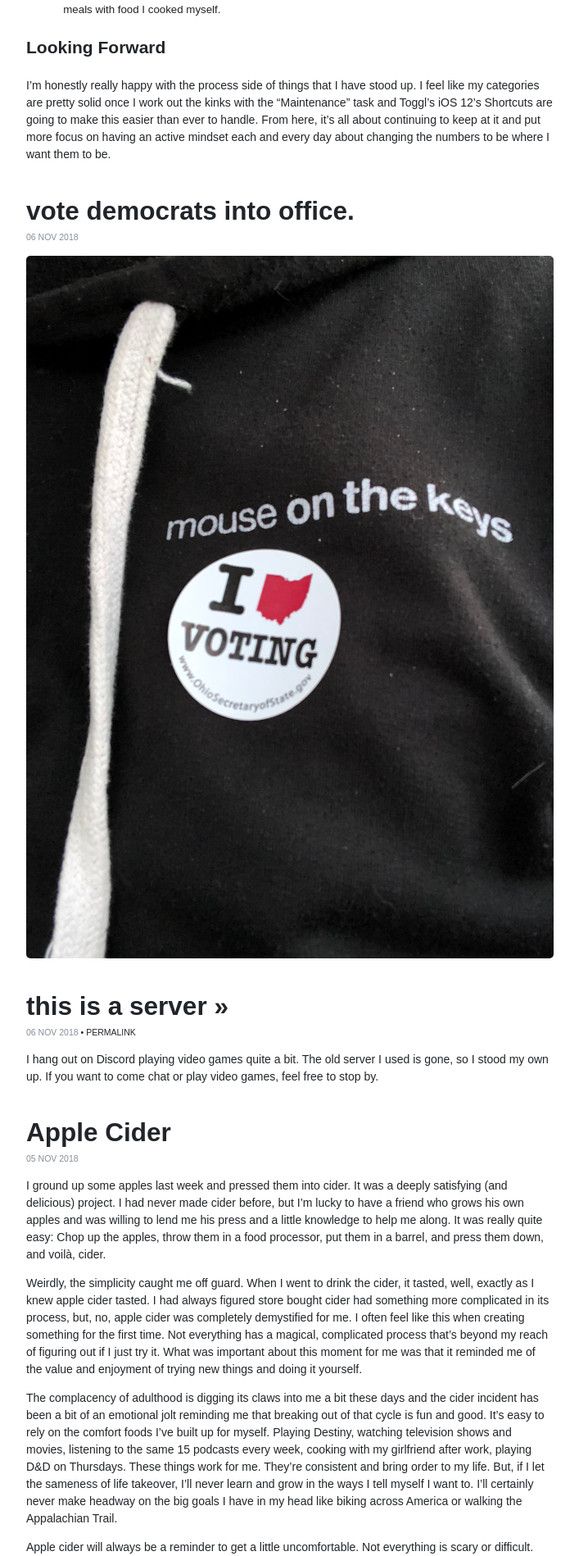
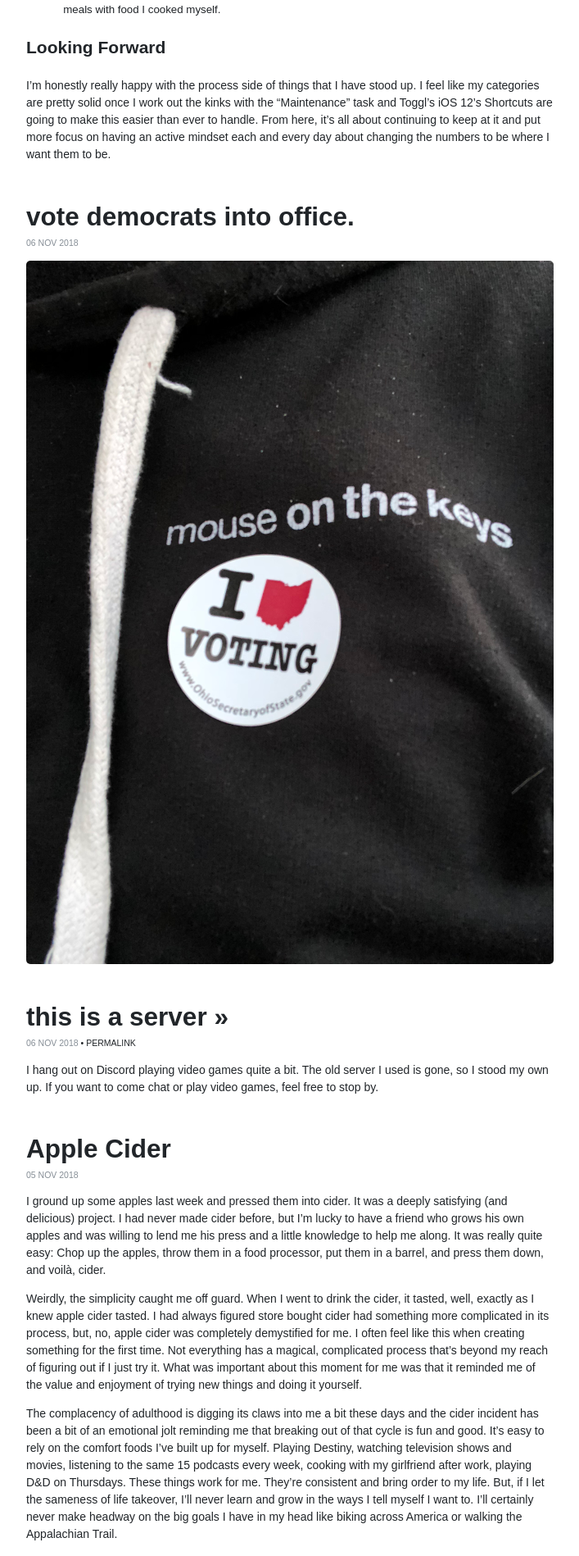
Before and after one commit to thisisamatthew/thisisamatthew.github.io, a Jekyll site: the page built from index.html, in a window 1280 px wide. Shown: the part 3630-5528 px from the top of the page at 82% size, without its empty margins (286-993 px from the left). Built offline with Jekyll 4.4.1, drawn with Linux system fonts in a browser that asks for light colours; the list of posts is cut into pages by our own code.

Commit message:
Update _site.scss

```diff
--- a/_sass/_site.scss
+++ b/_sass/_site.scss
@@ -175,7 +175,7 @@ body {
 
 .list {
   &-post {
-    padding-bottom: 4%;
+    padding-bottom: 5%;
 
     /* &:hover {
       background-color: $background-over-color;
```
